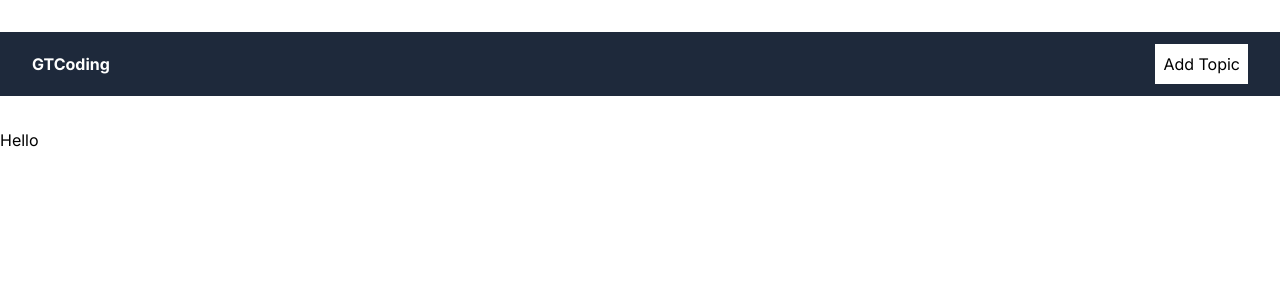
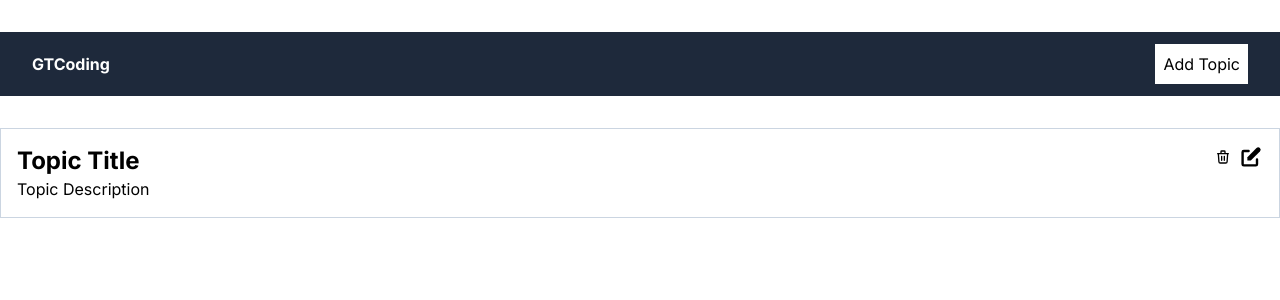
Before and after one commit to Yankhoba92/crudmongodb, a Next.js app: page / in a window 1280 px wide. Shown: the top 300 px of the page. Built offline with nearby package versions, Linux system fonts and the light colour scheme.

Commit message:
fonctionnalités topics

```diff
--- a/app/page.jsx
+++ b/app/page.jsx
@@ -1,7 +1,9 @@
-import Image from "next/image";
-
+import TopicsList from "@/components/TopicsList";
 export default function Home() {
   return (
-    <h1>Hello</h1>
+    <>
+      <TopicsList/>
+    </>
+
   );
 }
--- /dev/null
+++ b/components/RemoveBtn.jsx
@@ -0,0 +1,8 @@
+import { HiOutlineTrash } from "react-icons/hi"
+export default function RemoveBtn(){
+    return (
+    <button>
+        <HiOutlineTrash/>
+    </button>
+        )
+}
```
Also changed, not shown: components/EditTopicForm.jsx (added, +10 -0 lines).
